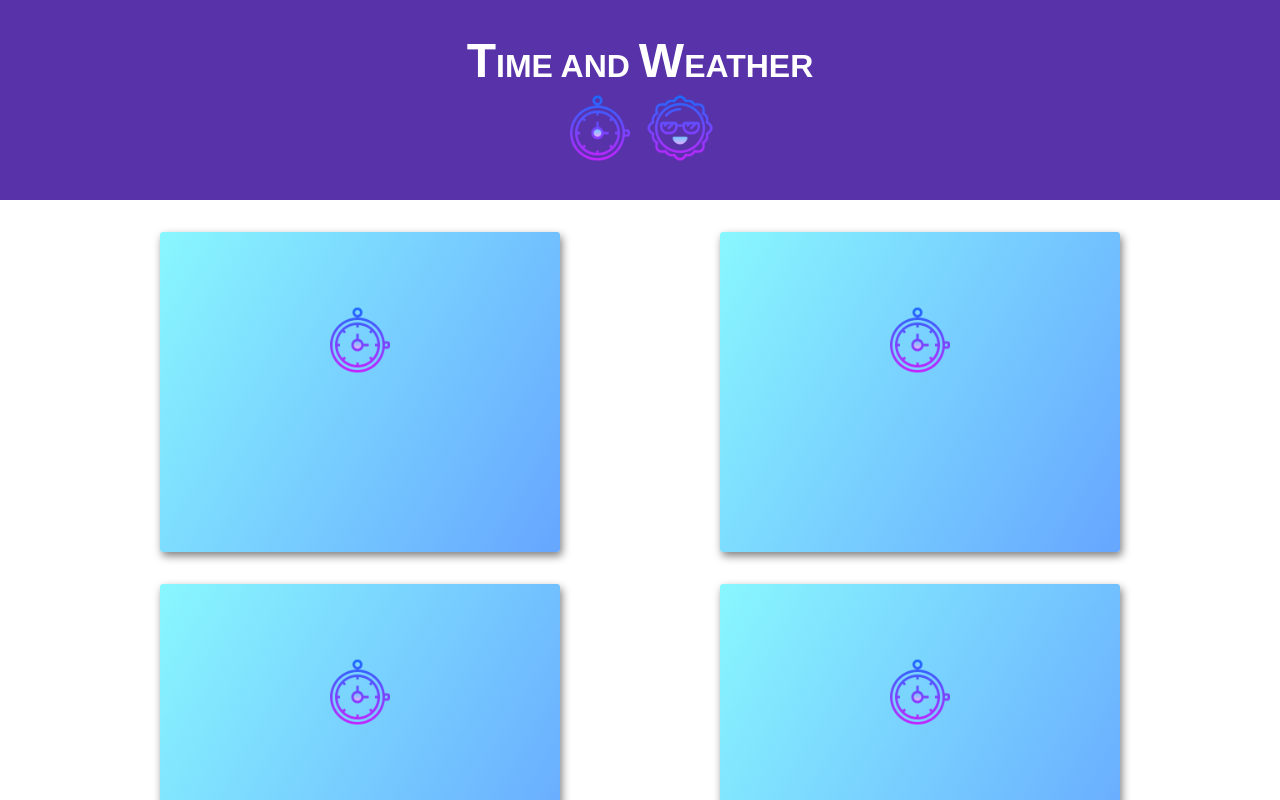
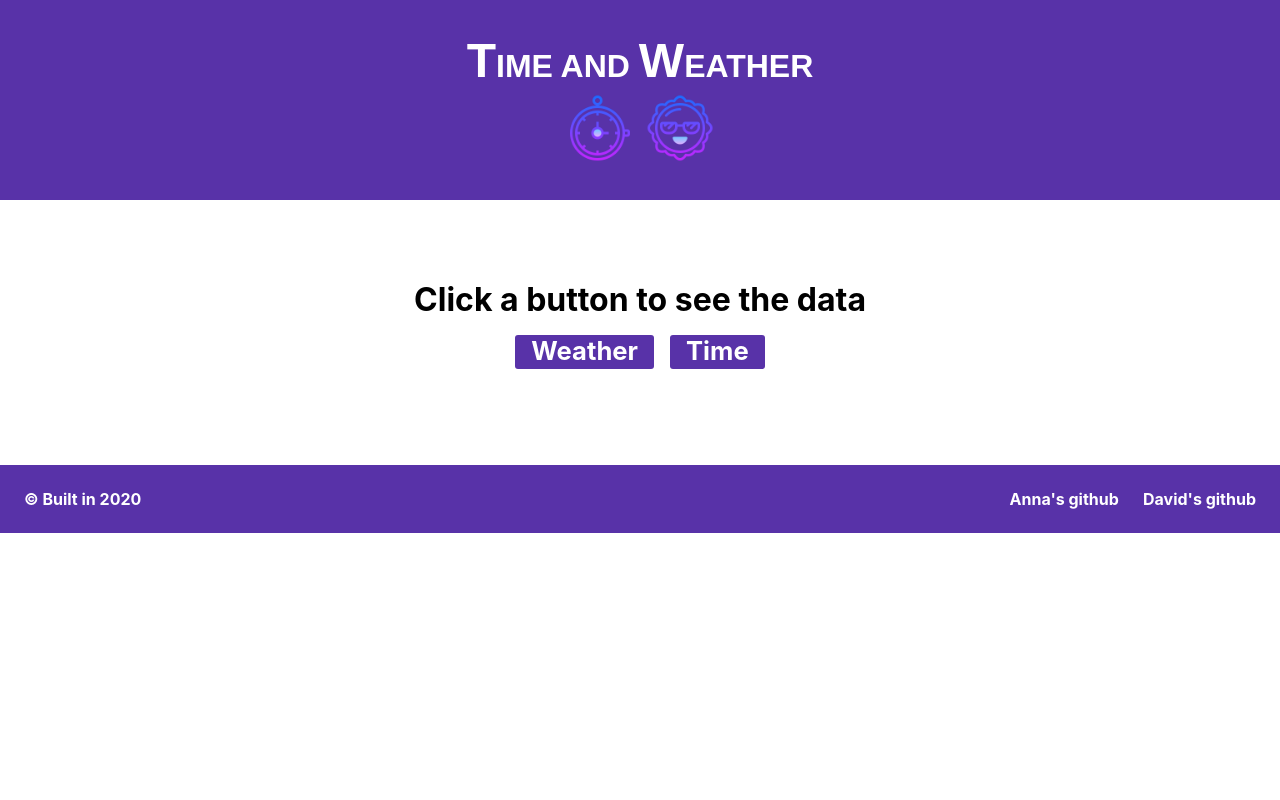
Before and after one commit to anyariazantceva/weather-app, a React (Create React App) app: page / in a window 1280 px wide. Shown: the top 800 px of the page. Built offline with nearby package versions, Linux system fonts and the light colour scheme; no server answers.

Commit message:
finished router

```diff
--- a/src/App.js
+++ b/src/App.js
@@ -3,8 +3,9 @@ import ListItem from './Components/ListItem/ListItem.js';
 import Header from './Components/Header/Header.js';
 import './App.css';
 import Footer from "./Footer";
-import WeatherWrap from "./WeatherWrap";
-import List from "./Components/List/List";
+import RouterComponent from "./Components/Router/Router";
+
+
 
 export default class App extends Component {
     constructor() {
@@ -16,10 +17,7 @@ export default class App extends Component {
       return (
         <div className="App">
             <Header />
-            <main className="main">
-                <List/>
-                <WeatherWrap/>
-            </main>
+            <RouterComponent/>
             <Footer/>
 
         </div>
--- a/src/Components/List/List.js
+++ b/src/Components/List/List.js
@@ -12,6 +12,7 @@ export default class List extends Component {
         }
     }
     componentDidMount() {
+
         this.getFinland()
             .then(response => response.json())
             .then(Helsinki => this.setState({europe: Helsinki}));
@@ -24,6 +25,7 @@ export default class List extends Component {
         this.getLagos()
             .then(response => response.json())
             .then(Lagos => this.setState({africa: Lagos}));
+
     };
 
     getFinland() {
@@ -42,6 +44,7 @@ export default class List extends Component {
         return fetch('http://worldtimeapi.org/api/timezone/Africa/Lagos');
     };
 
+
     render() {
         return (
             <div className="time__wrap">
--- a/src/Components/ListItem/ListItem.js
+++ b/src/Components/ListItem/ListItem.js
@@ -3,6 +3,7 @@ import './ListItem.css';
 import time from '../../img/time.png'
 
 const ListItem = (props) => {
+        console.log(props);
         return (
             <div className="list__div">
                 <img className="h__icon" alt="clock" src={time}/>
--- /dev/null
+++ b/src/Components/Router/Router.css
@@ -0,0 +1,37 @@
+.toggle__wrapper {
+    display: flex;
+    font-weight: bold;
+    flex-wrap: wrap;
+    flex-direction: column;
+    justify-content: center;
+    align-items: center;
+    padding: 5rem 0;
+}
+.toggle__list {
+    list-style: none;
+    display: flex;
+    margin-bottom: 1rem;
+}
+
+.toggle__title {
+    font-size: 2rem;
+    margin-bottom: 1rem;
+}
+
+.toggle__link {
+    text-decoration: none;
+    font-weight: bold;
+    font-size: 1.6rem;
+    display: block;
+    color: #ffffff;
+    background-color: #5832a8;
+    padding: 0 1rem .2rem;
+    border-radius: 3px;
+}
+.toggle__link:hover, .toggle__link:active {
+    background-color: #7139c9;
+}
+
+.toggle-weather__item {
+    margin-right: 1rem;
+}
--- /dev/null
+++ b/src/Components/Router/Router.js
@@ -0,0 +1,27 @@
+import React from "react";
+import {BrowserRouter as Router, Link, Route} from "react-router-dom";
+import WeatherWrap from "../../WeatherWrap";
+import List from "../List/List";
+import './Router.css';
+
+const RouterComponent = () => {
+    return (
+        <Router>
+            <div className='toggle__wrapper'>
+                <div className="toggle__title">Click a button to see the data</div>
+                <ul className='toggle__list'>
+                    <li className='toggle__item toggle-weather__item'>
+                        <Link to="/weather" className='toggle__link'>Weather</Link>
+                    </li>
+                    <li className='toggle__item'>
+                        <Link to="/time" className='toggle__link'>Time</Link>
+                    </li>
+                </ul>
+                <Route path="/weather" component={WeatherWrap} />
+                <Route path="/time" component={List} />
+            </div>
+        </Router>
+    )
+};
+
+export default RouterComponent
--- a/src/index.js
+++ b/src/index.js
@@ -7,16 +7,8 @@ import { Route, Link, BrowserRouter as Router } from 'react-router-dom'
 import WeatherWrap from "./WeatherWrap";
 import ListItem from "./Components/ListItem/ListItem";
 
-const routing = (
-    <Router>
-        <div>
-            <Route path="/" component={App} />
-            <Route path="/weather" component={WeatherWrap} />
-            <Route path="/time" component={ListItem} />
-        </div>
-    </Router>
-)
 
-ReactDOM.render(routing, document.getElementById('root'));
+
+ReactDOM.render(<App/>, document.getElementById('root'));
 
 serviceWorker.unregister();
```
